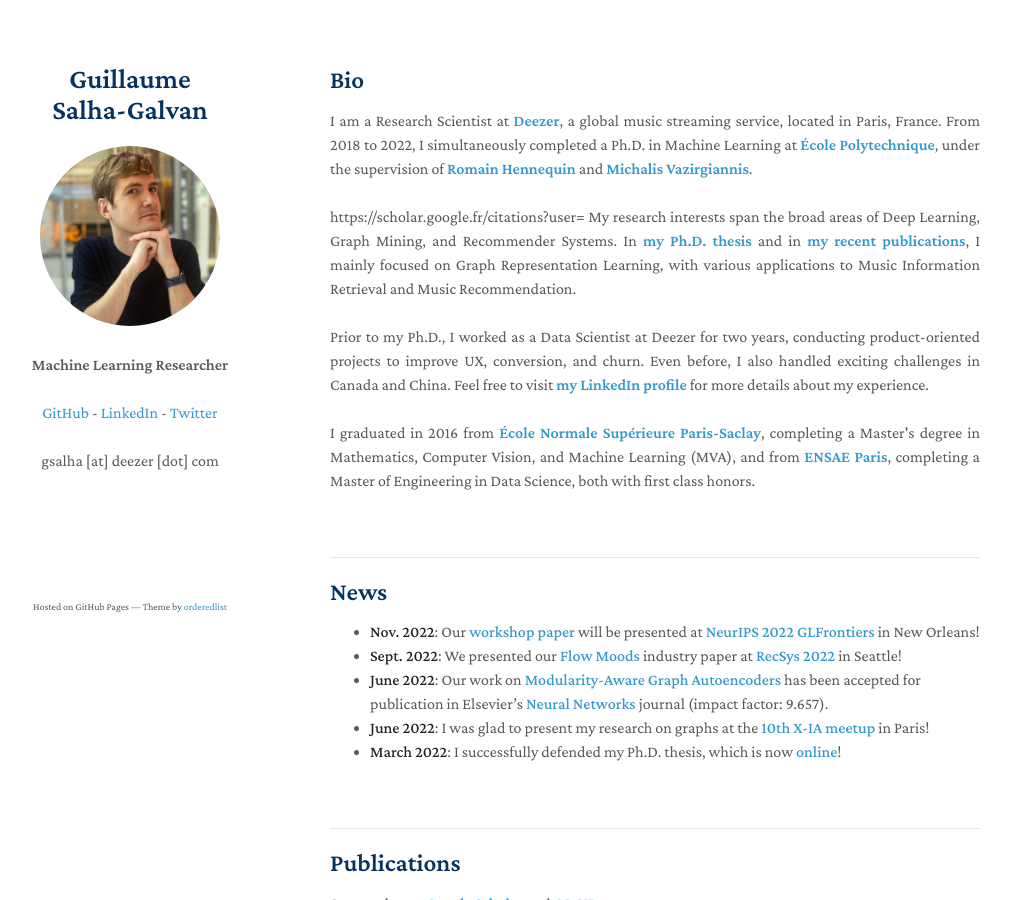
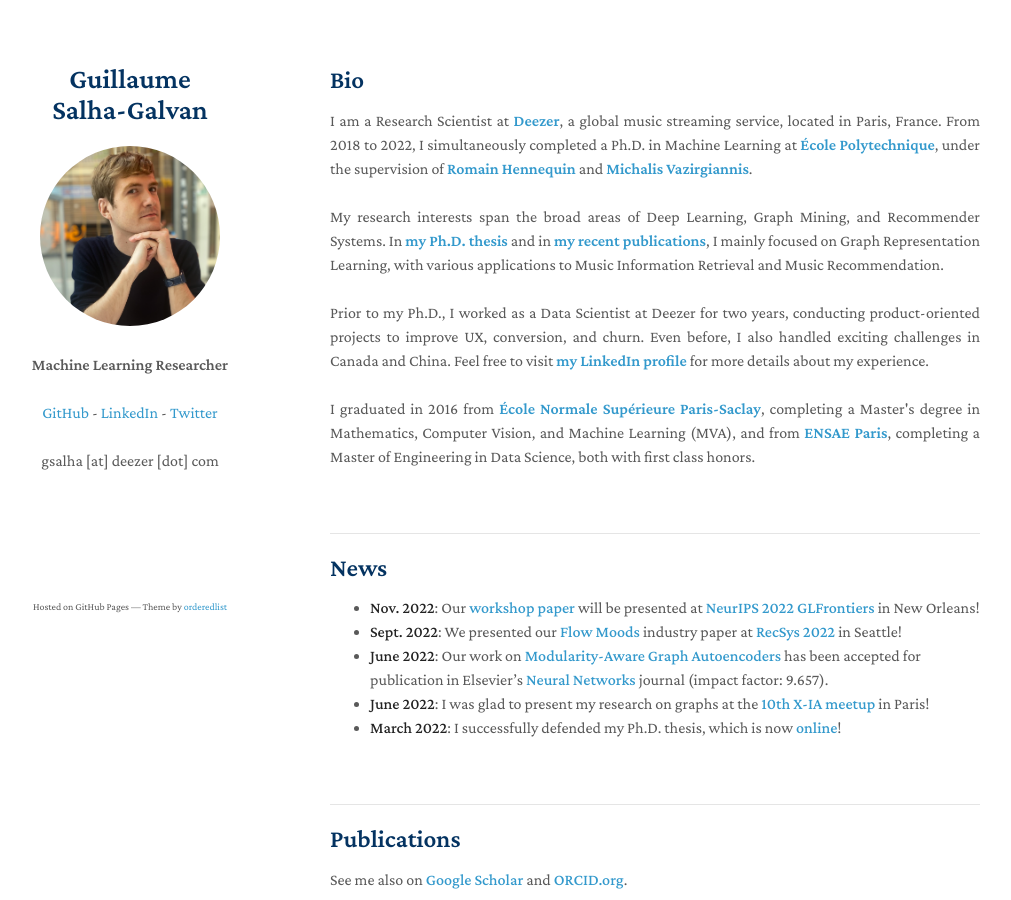
Before and after one commit to GuillaumeSalhaGalvan/GuillaumeSalhaGalvan.github.io, a Jekyll site: the page built from index.md, in a window 1280 px wide and 900 px high. Shown: the whole window, without its empty margins (140-1151 px from the left). Built offline with Jekyll 4.4.1, drawn with Linux system fonts in a browser that asks for light colours; our own code applies the rules of GitHub Pages for plain Markdown files; a script that is not in the unit is left out; some of the changed lines change nothing that is shown.

Commit message:
Update index.md

```diff
--- a/index.md
+++ b/index.md
@@ -1,8 +1,6 @@
 ## Bio
 
 <p style="text-align:justify">I am a Research Scientist at <a href="https://research.deezer.com/" target="_blank"><b>Deezer</b></a>, a global music streaming service, located in Paris, France. From 2018 to 2022, I simultaneously completed a Ph.D. in Machine Learning at <a href="https://www.polytechnique.edu/en" target="_blank"><b>École Polytechnique</b></a>, under the supervision of <a href="https://scholar.google.fr/citations?user=e-aOrHAAAAAJ" target="_blank"><b>Romain Hennequin</b></a> and <a href="https://scholar.google.fr/citations?user=aWGJYcMAAAAJ" target="_blank"><b>Michalis Vazirgiannis</b></a>. <br><br>
-
-  https://scholar.google.fr/citations?user=
 
 My research interests span the broad areas of Deep Learning, Graph Mining, and Recommender Systems.
 In <a href="https://guillaumesalhagalvan.com/doc/phdthesis_gsalhagalvan.pdf" target="_blank"><b>my Ph.D. thesis</b></a> and in <a href="https://scholar.google.fr/citations?hl=fr&authuser=1&user=BFT8u-oAAAAJ" target="_blank"><b>my recent publications</b></a>, I mainly focused on Graph Representation Learning, with various applications to Music Information Retrieval and Music Recommendation. <br><br>
```
